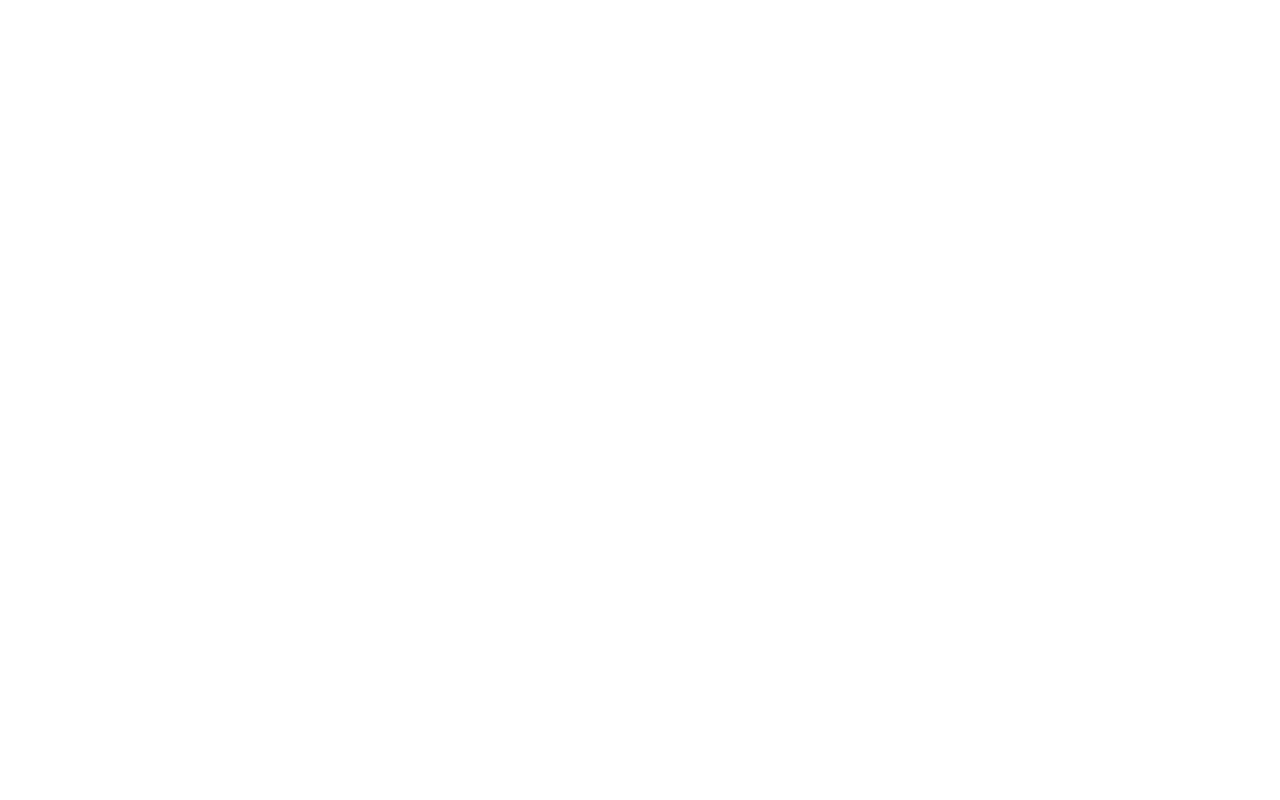
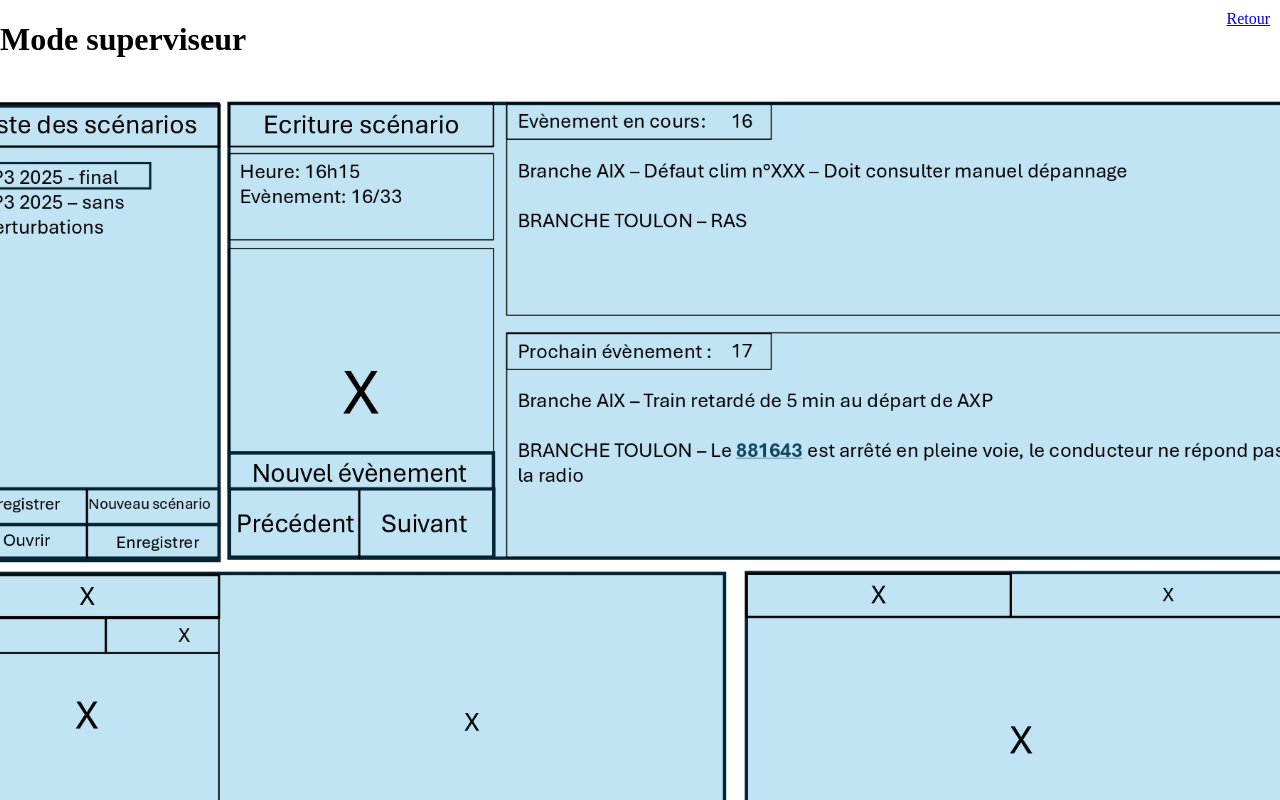
Before and after one commit to duncannMacleod/duncannMacleod.github.io, a plain HTML site: page editeur.html in a window 1280 px wide. Drawn offline with Linux system fonts and the light colour scheme.

Commit message:
editeur + retour links

```diff
--- a/editeur.html
+++ b/editeur.html
@@ -0,0 +1,30 @@
+<!DOCTYPE html>
+<html lang="fr">
+<head>
+    <meta charset="UTF-8">
+    <meta name="viewport" content="width=device-width, initial-scale=1.0">
+    <title> Mode éditeur</title>
+    <style>
+        .full-screen-image {
+            width: 100%;
+            height: 100%;
+            object-fit: cover; /* L'image couvre toute la surface en conservant les proportions */
+        }
+        .top-right {
+            position: fixed;
+            top: 10px;
+            right: 10px;
+            display: flex;
+            gap: 5px;
+        }
+    </style>
+    <link rel="stylesheet" href="styles.css">
+</head>
+
+<body>
+    <h1> Mode superviseur</h1>
+    <img src="data/images/mode_editeur_projet.jpg" class="full-screen-image">
+    <div class="top-right">
+        <a href="index.html">Retour</a>
+    </div>
+</body>
--- a/styles.css
+++ b/styles.css
@@ -31,3 +31,8 @@ body, html {
     display: flex;
     gap: 5px;
 }
+.full-screen-image {
+    width: 100%;
+    height: 100%;
+    object-fit: cover; /* L'image couvre toute la surface en conservant les proportions */
+}
```
Also changed, not shown: index.html (+3 -3 lines), superviseur.html (+14 -1 lines), data/images/mode_editeur_projet.jpg (added).
